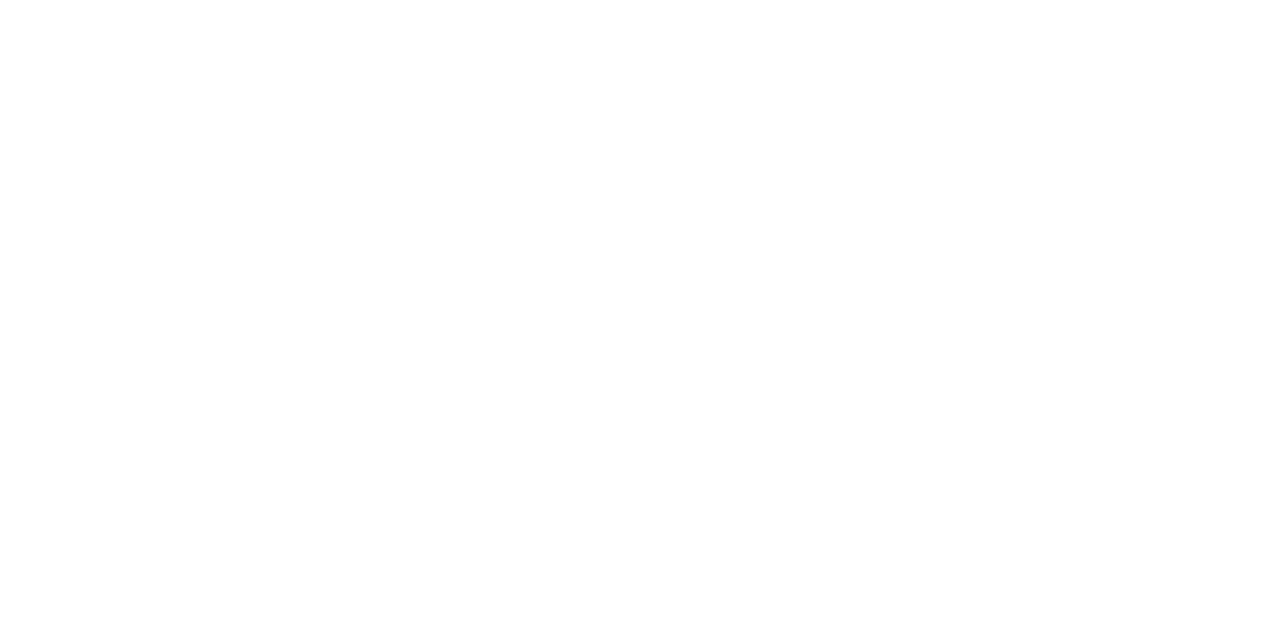
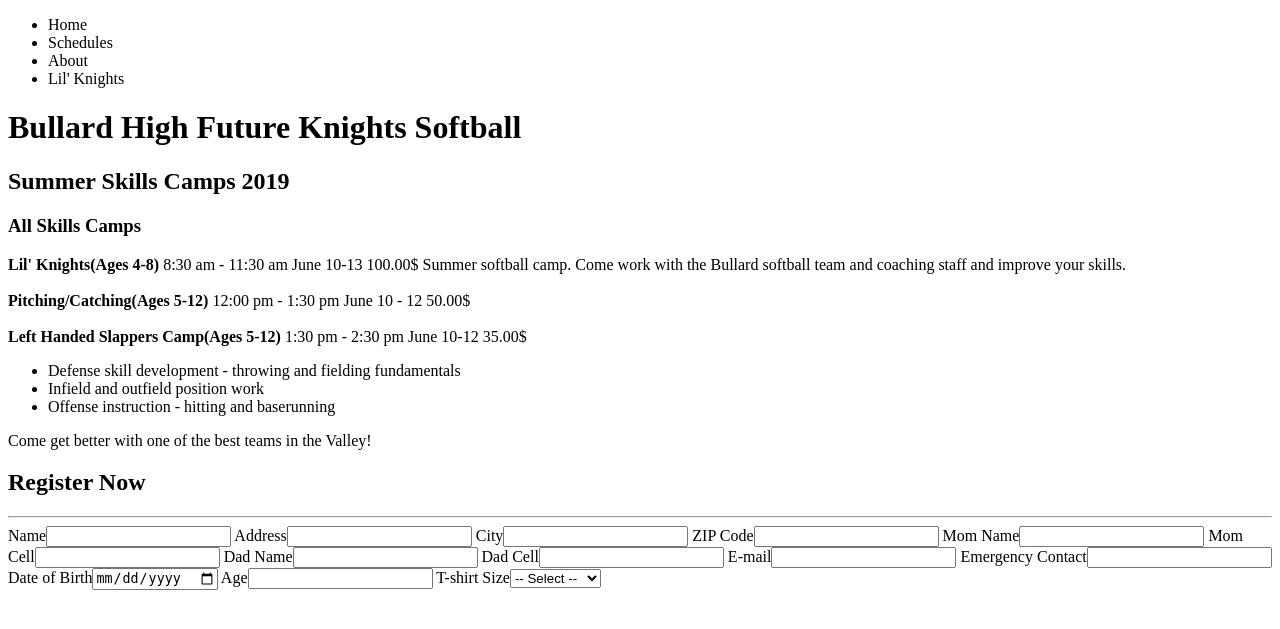
Before and after one commit to genm8/Client-Website, a PHP site: page /youthprogram.php in a window 1280 px wide. Before the commit the part shown is empty. Shown: the top 629 px of the page. Run offline with PHP 8.4, Linux system fonts and the light colour scheme.

Commit message:
youthprogram html done form and text

```diff
--- a/youthprogram.php
+++ b/youthprogram.php
@@ -5,6 +5,56 @@
     <title>Youth Program</title>
 </head>
 <body>
+    <nav>
+        <ul>
+        <li>Home</li>
+        <li>Schedules</li>
+        <li>About</li>
+        <li>Lil' Knights</li>
+        </ul>
+    </nav>
+<h1>Bullard High Future Knights Softball</h1>
+    <h2>Summer Skills Camps 2019</h2>
+        <h3>All Skills Camps</h3>
+        <p>
+        <strong>Lil' Knights(Ages 4-8)</strong> 8:30 am - 11:30 am June 10-13 100.00$
+        Summer softball camp. Come work with the Bullard softball team and coaching staff and improve your skills. <br>
 
+            <br><strong>Pitching/Catching(Ages 5-12)</strong> 12:00 pm - 1:30 pm June 10 - 12 50.00$ <br>
+
+            <br> <strong>Left Handed Slappers Camp(Ages 5-12)</strong> 1:30 pm - 2:30 pm June 10-12 35.00$
+
+        </p>
+        <ul>
+            <li>Defense skill development - throwing and fielding fundamentals</li>
+            <li>Infield and outfield position work</li>
+            <li>Offense instruction - hitting and baserunning</li>
+        </ul>
+    <p>Come get better with one of the best teams in the Valley!</p>
+
+    <h2>Register Now</h2>
+    <hr>
+    <form action="">
+        Name<input type="text">
+        Address<input type="text">
+        City<input type="text">
+        ZIP Code<input type="text">
+        Mom Name<input type="text">
+        Mom Cell<input type="text">
+        Dad Name<input type="text">
+        Dad Cell<input type="text">
+        E-mail<input type="email">
+        Emergency Contact<input type="text">
+        Date of Birth<input type="date">
+        Age<input type="number">
+        T-shirt Size<select name="tshirt" id="tshirt">
+           <option value="default" >-- Select --</option>
+            <option value="xs">Extra Small</option>
+            <option value="s">Small</option>
+            <option value="m">Medium</option>
+            <option value="l">Large</option>
+            <option value="xl">Extra Large</option>
+        </select>
+    </form>
 </body>
 </html>
```
